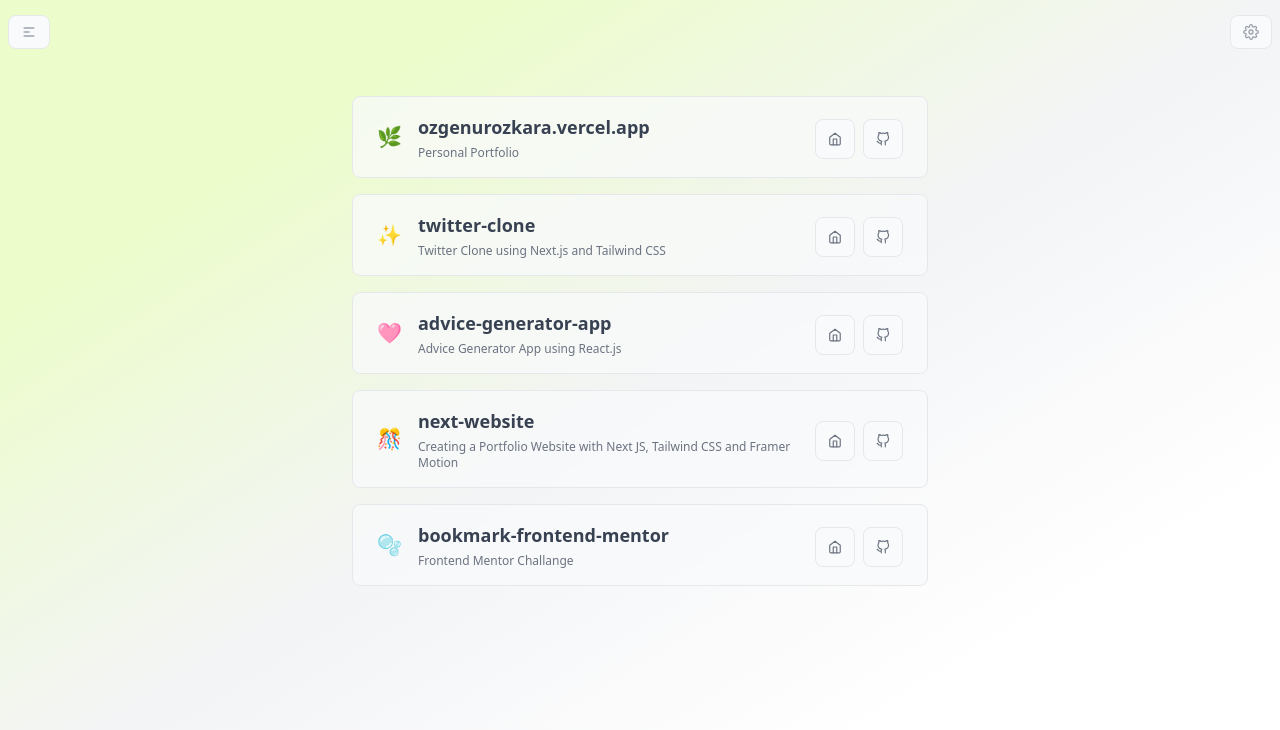
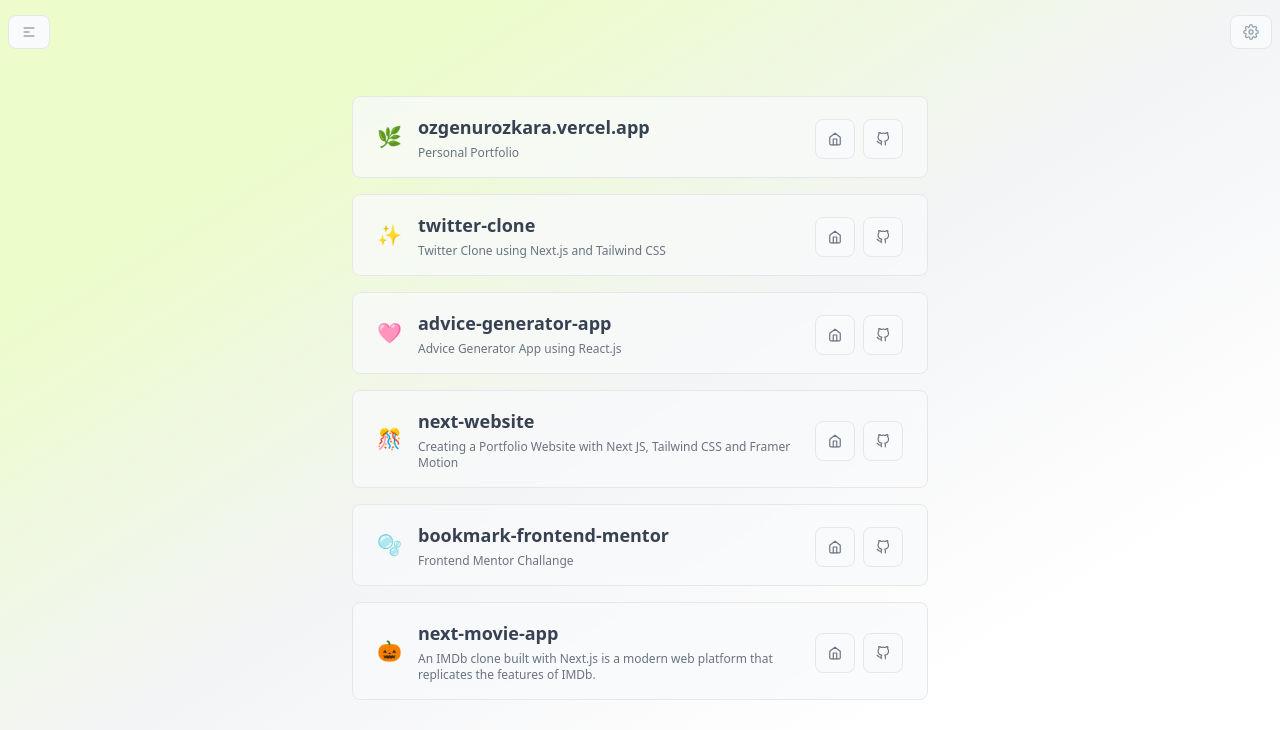
Before and after one commit to ozgeozkaraa01/next-my-portfolio, a Next.js app: page /projects in a window 1280 px wide. Shown: the top 730 px of the page. Built offline with nearby package versions, Linux system fonts and the light colour scheme.

Commit message:
feat: added projects

```diff
--- a/data/projectsData.js
+++ b/data/projectsData.js
@@ -36,4 +36,12 @@
     url: "https://bookmark-frontend-mentor.vercel.app/",
     github: "https://github.com/ozgeozkaraa01/bookmark-frontend-mentor",
   },
+  {
+    emoji: "🎃",
+    title: "next-movie-app",
+    description:
+      "An IMDb clone built with Next.js is a modern web platform that replicates the features of IMDb.",
+    url: "https://movie-app-self-chi.vercel.app/",
+    github: "https://github.com/ozgeozkaraa01/movie-app",
+  },
 ];
```
